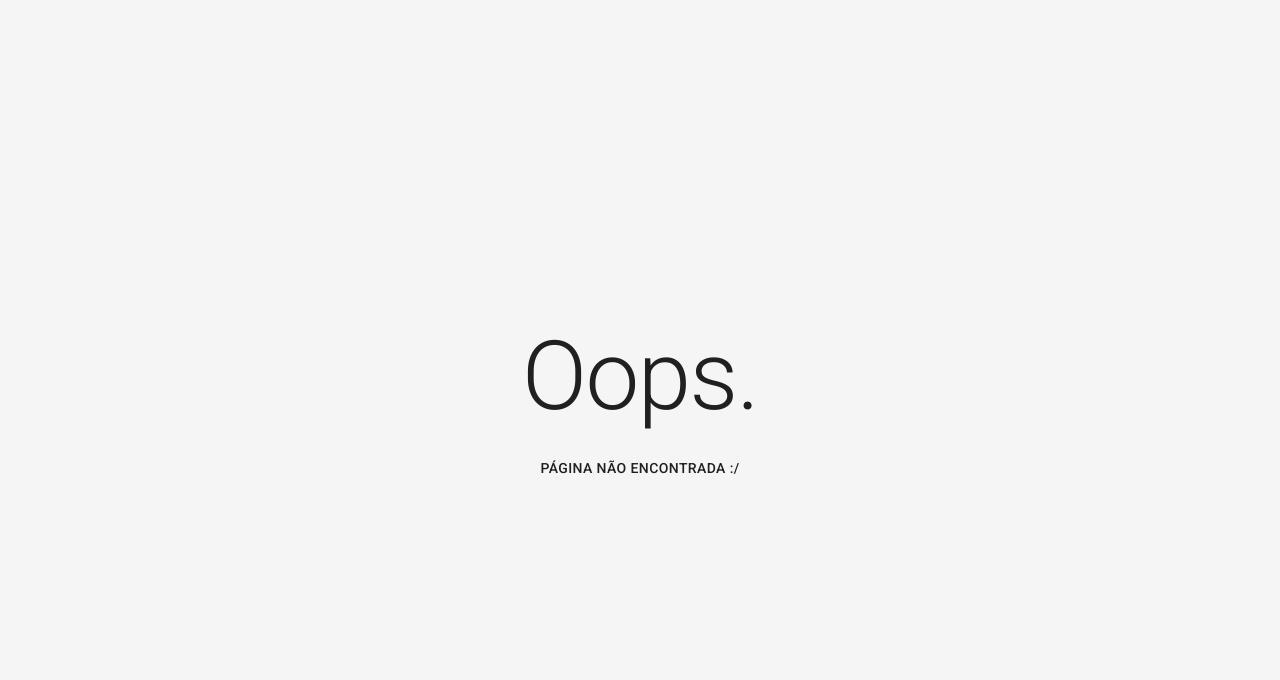
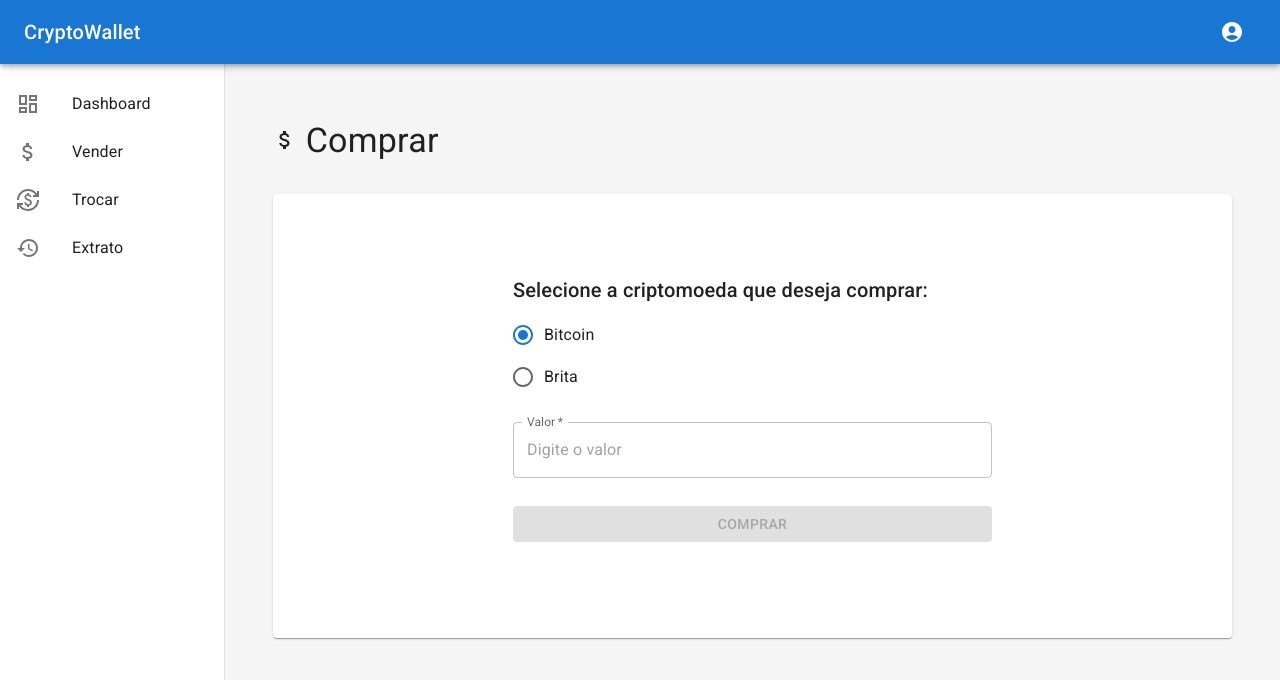
Before and after one commit to phmachado/crypto-wallet, a React (Create React App) app: page /comprar in a window 1280 px wide. Shown: the top 680 px of the page. Built offline with nearby package versions, Linux system fonts and the light colour scheme; no server answers.

Commit message:
feat: página para compra de crypto

```diff
--- /dev/null
+++ b/src/pages/Buy/index.tsx
@@ -0,0 +1,101 @@
+import { AttachMoneyOutlined } from "@mui/icons-material";
+import {
+  Container,
+  Grid,
+  Paper,
+  Typography,
+  Box,
+  TextField,
+  Button,
+  FormControl,
+  FormControlLabel,
+  RadioGroup,
+  Radio,
+} from "@mui/material";
+import React, { useState, useContext } from "react";
+
+import AppLayout from "../../components/AppLayout";
+import { UserContext } from "../../contexts/UserContext";
+
+export default function Buy(): JSX.Element {
+  const { currentUser, setCurrentUser, updateCurrentUser } =
+    useContext(UserContext);
+
+  const [crypto, setCrypto] = useState<string>("bitcoin");
+  const [value, setValue] = useState<number>();
+
+  async function handleBuyBtc() {
+    if (currentUser && currentUser.id) {
+      const { id, btc, real } = currentUser;
+      const newReal = real;
+      updateCurrentUser(id, { btc: value });
+    }
+  }
+
+  return (
+    <AppLayout>
+      <Container maxWidth="lg" sx={{ mb: 4 }}>
+        <Box my={4}>
+          <Typography variant="h4">
+            <AttachMoneyOutlined /> Comprar
+          </Typography>
+        </Box>
+        <Grid container spacing={3}>
+          <Grid item xs={12}>
+            <Paper
+              sx={{
+                px: 30,
+                py: 10,
+                display: "flex",
+                flexDirection: "column",
+              }}
+            >
+              <Typography sx={{ marginBottom: 1 }} variant="h6">
+                Selecione a criptomoeda que deseja comprar:
+              </Typography>
+              <FormControl sx={{ marginBottom: 2 }}>
+                <RadioGroup
+                  value={crypto}
+                  onChange={(e) => setCrypto(e.target.value)}
+                >
+                  <FormControlLabel
+                    value="bitcoin"
+                    label="Bitcoin"
+                    control={<Radio />}
+                  />
+                  <FormControlLabel
+                    value="brita"
+                    label="Brita"
+                    control={<Radio />}
+                  />
+                </RadioGroup>
+              </FormControl>
+              <TextField
+                margin="dense"
+                required
+                fullWidth
+                id="valor"
+                type="number"
+                InputLabelProps={{
+                  shrink: true,
+                }}
+                label="Valor"
+                placeholder="Digite o valor"
+                onChange={(e) => setValue(Number(e.target.value))}
+              />
+
+              <Button
+                disabled={!value}
+                variant="contained"
+                sx={{ mt: 3, mb: 2 }}
+                onClick={() => handleBuyBtc()}
+              >
+                Comprar
+              </Button>
+            </Paper>
+          </Grid>
+        </Grid>
+      </Container>
+    </AppLayout>
+  );
+}
--- a/src/routes/index.tsx
+++ b/src/routes/index.tsx
@@ -1,5 +1,6 @@
 import { Routes, Route } from "react-router-dom";
 
+import Buy from "../pages/Buy";
 import Dashboard from "../pages/Dashboard";
 import Exchange from "../pages/Exchange";
 import History from "../pages/History";
@@ -16,6 +17,7 @@ function AppRoutes() {
       <Route path="/cadastro" element={<SignUp />} />
       <Route path="/dashboard" element={<Dashboard />} />
       <Route path="/vender" element={<Sell />} />
+      <Route path="/comprar" element={<Buy />} />
       <Route path="/trocar" element={<Exchange />} />
       <Route path="/extrato" element={<History />} />
       <Route path="/perfil" element={<Profile />} />
```
